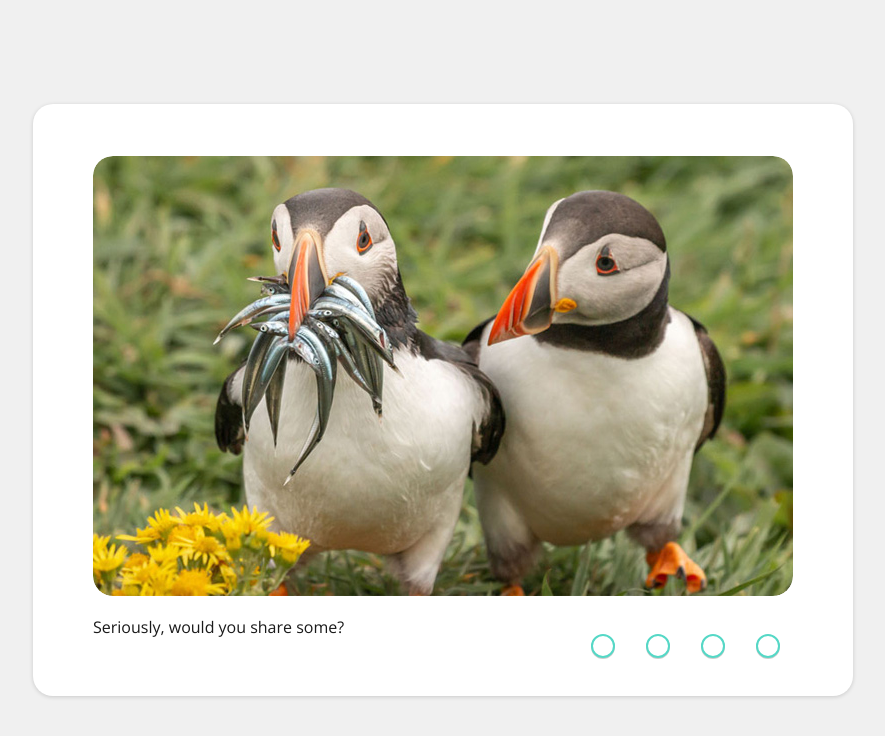
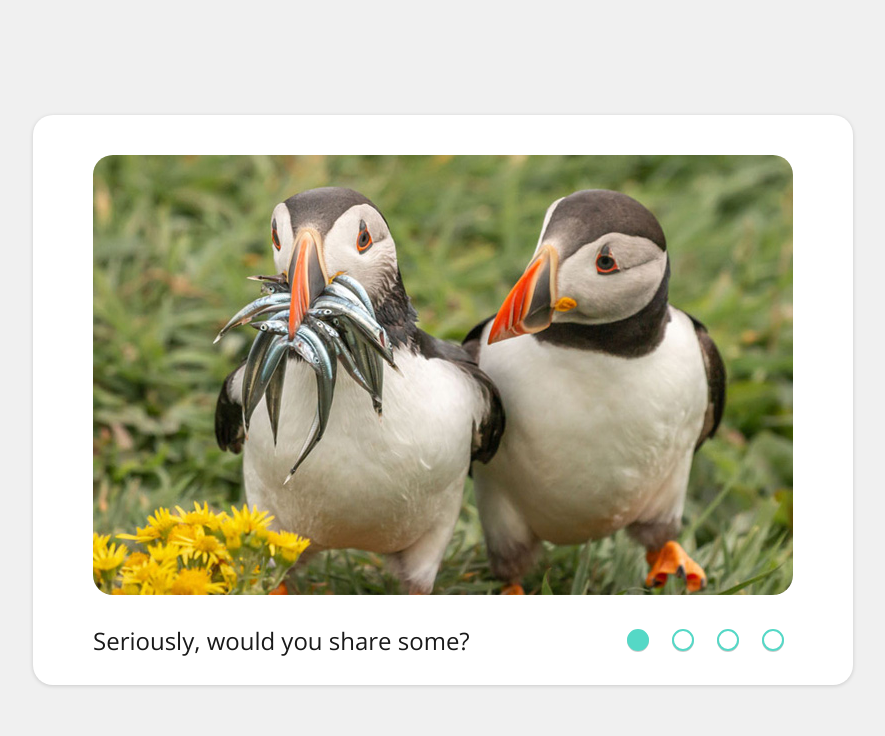
Before and after one commit to andre-sm/cssMemSlider, a plain HTML site: page cssMemSlider/index.html in a window 1280 px wide. Shown: the whole page, without its empty margins (197-1082 px from the left). Drawn offline with nearby package versions, Linux system fonts and the light colour scheme.

Commit message:
feat: implement button status change (Sun, May 15, 2022 10:56:37 PM)

```diff
--- a/cssMemSlider/style.css
+++ b/cssMemSlider/style.css
@@ -4,6 +4,7 @@
   --black-color: #1a1a1a;
   --white-color: #FFFFFF;
   --primary-color: #f0f0f0;
+  --secondary-color: #55D8C6;
 }
 
 * {
@@ -36,20 +37,22 @@ body {
   align-items: center;
   justify-content: center;
   max-width: 820px;
-  padding: 0 60px;
+  padding: 40px 60px 0 60px;
   border-radius: 20px;
   background-color: var(--white-color);
   box-shadow: rgba(0, 0, 0, 0.16) 0px 1px 4px;
 }
 
 .checkbox {
+  width: 0;
+  height: 0;
   visibility: hidden;
 }
 
 .slider {
-  max-width: 700px;
   overflow: hidden;
   border-radius: 20px;
+  margin: 0 -30px;
 }
 
 .slider__container {
@@ -59,12 +62,9 @@ body {
   transition: all .75s;
 }
 
-.slider__container div:not(:last-child) {
-
-}
-
 .slide {
   display: flex;
+  margin: 0 30px;
 }
 
 .slide img {
@@ -91,8 +91,9 @@ body {
 
 .controls {
   display: flex;
-  max-width: 700px;
+  align-items: center;
   padding: 20px 0;
+  margin-left: -30px;
 }
 
 .title__container {
@@ -106,7 +107,9 @@ body {
 }
 
 .title {
+  font-size: 24px;
   width: 100%;
+  margin-left: 30px;
 }
 
 .checkbox-one:checked ~ .controls .title__slider {
@@ -135,20 +138,32 @@ body {
   justify-content: center;
   align-items: center;
   cursor: pointer;
-  width: 50px;
-  height: 60px;
+  width: 40px;
+  height: 50px;
 }
 
 .control__btn {
-  background-color: #FFF;
-  width: 24px;
-  height: 24px;
+  background-color: var(--white-color);
+  width: 22px;
+  height: 22px;
   border-radius: 80%;
-  border: 2px solid #55D8C6;
+  border: 2px solid var(--secondary-color);
   box-shadow: 0px 1px 0 0 rgb(0 0 0 / 20%);
-  transition: border .2s linear;
+  transition: all .2s linear;
 }
 
 .control:hover > .control__btn {
-  border:4px solid #55D8C6;
+  border: 4px solid var(--secondary-color);
 }
+
+.control:active > .control__btn {
+  border: 11px solid var(--secondary-color);
+  opacity: 0.6;
+}
+
+.checkbox-one:checked ~ .controls .control-one .control__btn,
+.checkbox-two:checked ~ .controls .control-two .control__btn,
+.checkbox-three:checked ~ .controls .control-three .control__btn,
+.checkbox-four:checked ~ .controls .control-four .control__btn {
+  background-color: var(--secondary-color);
+}
```
